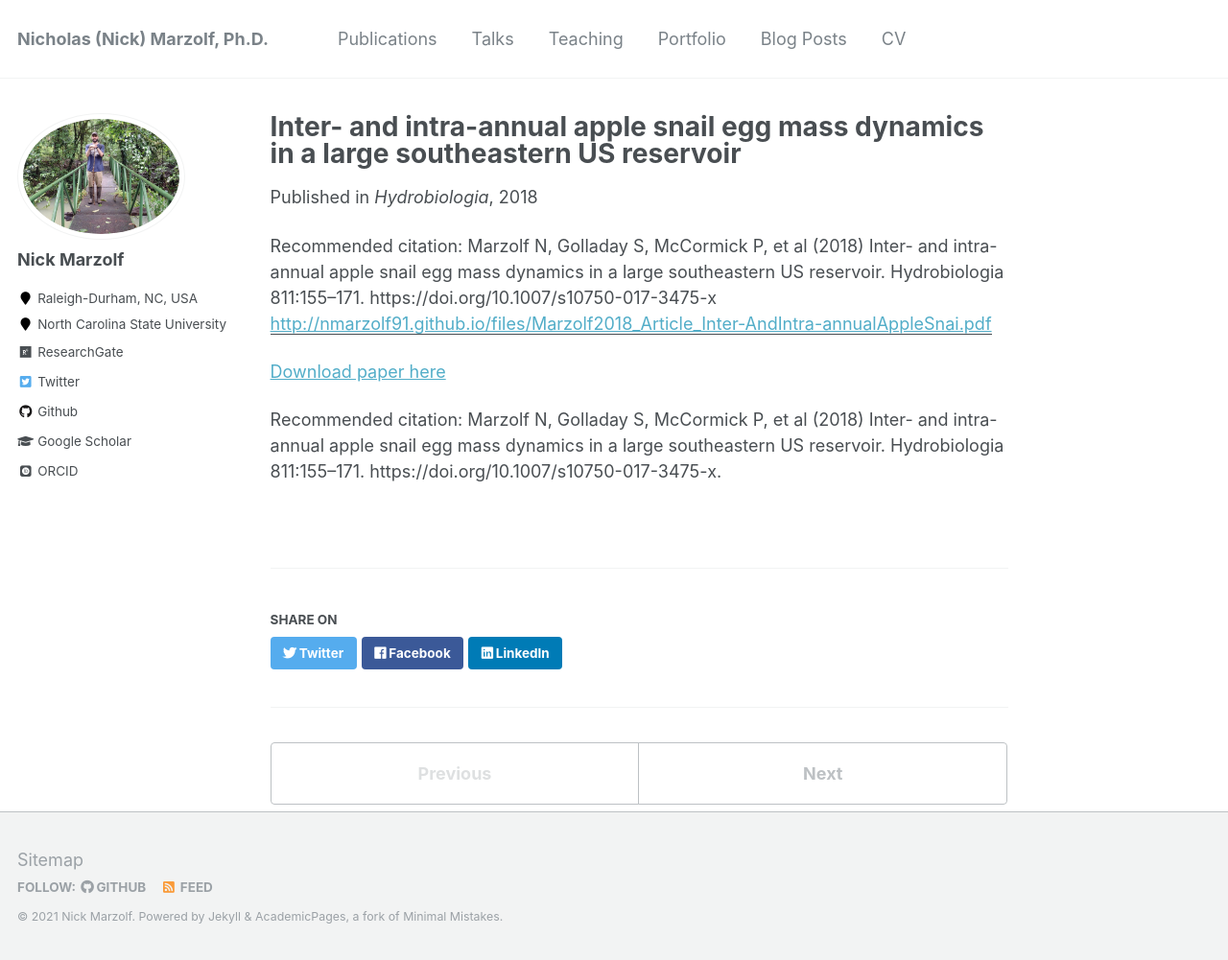
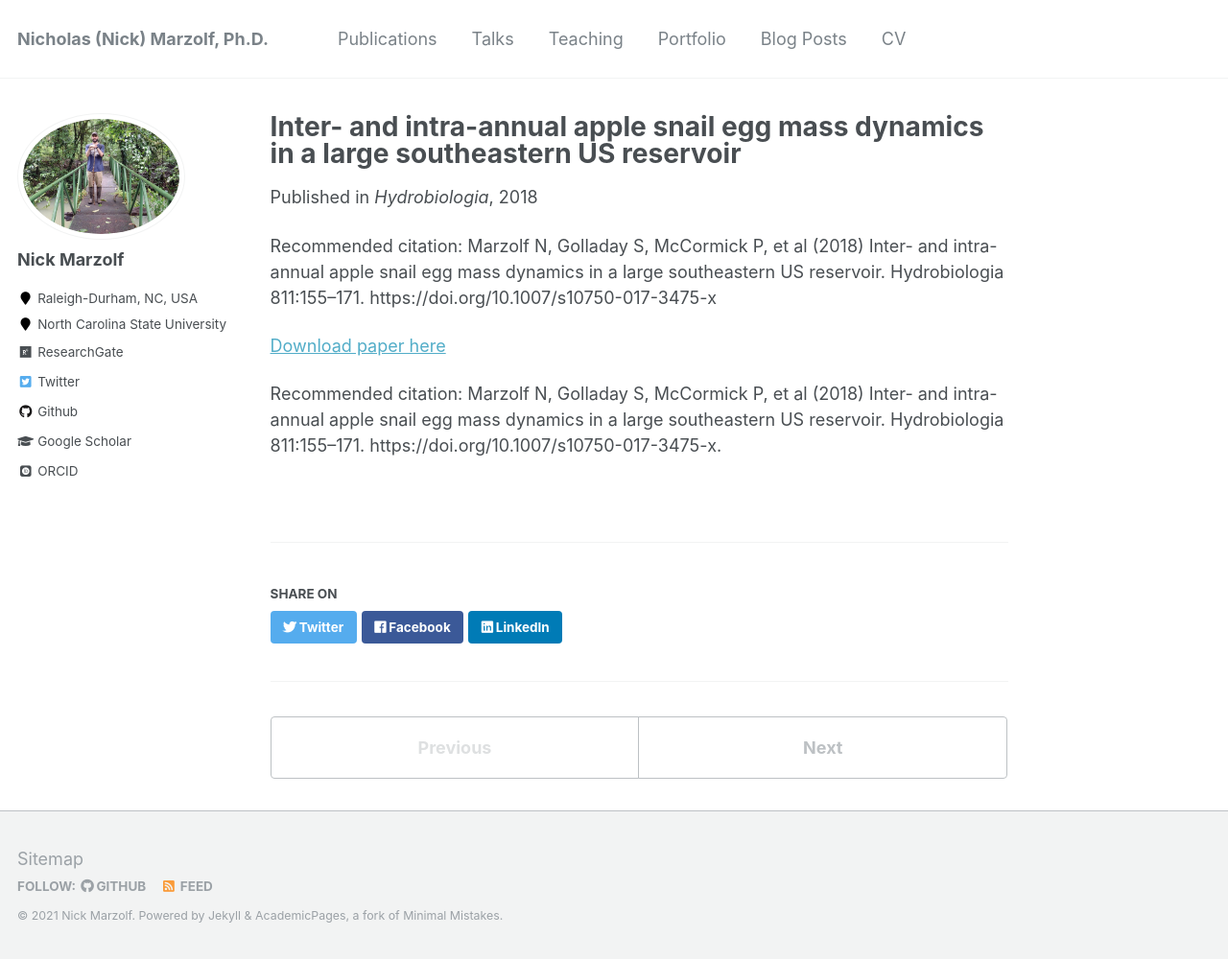
Before and after one commit to nmarzolf91/nmarzolf91.github.io, a Jekyll site: the page built from _publications/2017-12-22_pomaceaMasses.md, in a window 1280 px wide and 1001 px high. Shown: the whole window at 96% size. Built offline with Jekyll 4.4.1, drawn with Linux system fonts in a browser that asks for light colours; some web fonts are replaced; part of the change alters nothing that is shown.

Commit message:
Remove paperurl

```diff
--- a/_publications/2017-12-22_pomaceaMasses.md
+++ b/_publications/2017-12-22_pomaceaMasses.md
@@ -5,7 +5,7 @@ permalink: /publication/2017-12-22_pomaceaMasses
 excerpt:
 date: 2018-01-01
 venue: 'Hydrobiologia'
-paperurl: 'http://nmarzolf91.github.io/files/Marzolf2018_Article_Inter-AndIntra-annualAppleSnai.pdf'
+paperurl:
 citation: 'Marzolf N, Golladay S, McCormick P, et al (2018) Inter- and intra-annual apple snail egg mass dynamics in a large southeastern US reservoir. Hydrobiologia 811:155–171. https://doi.org/10.1007/s10750-017-3475-x'
 ---
 
```
